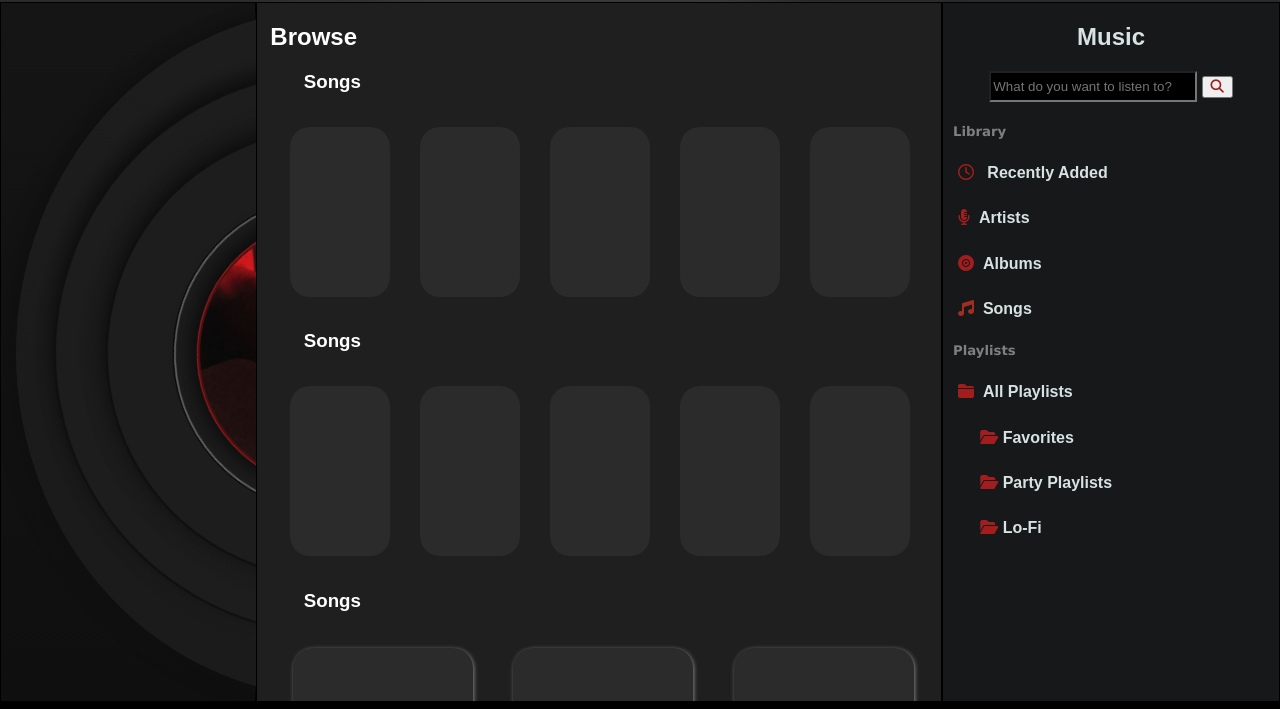
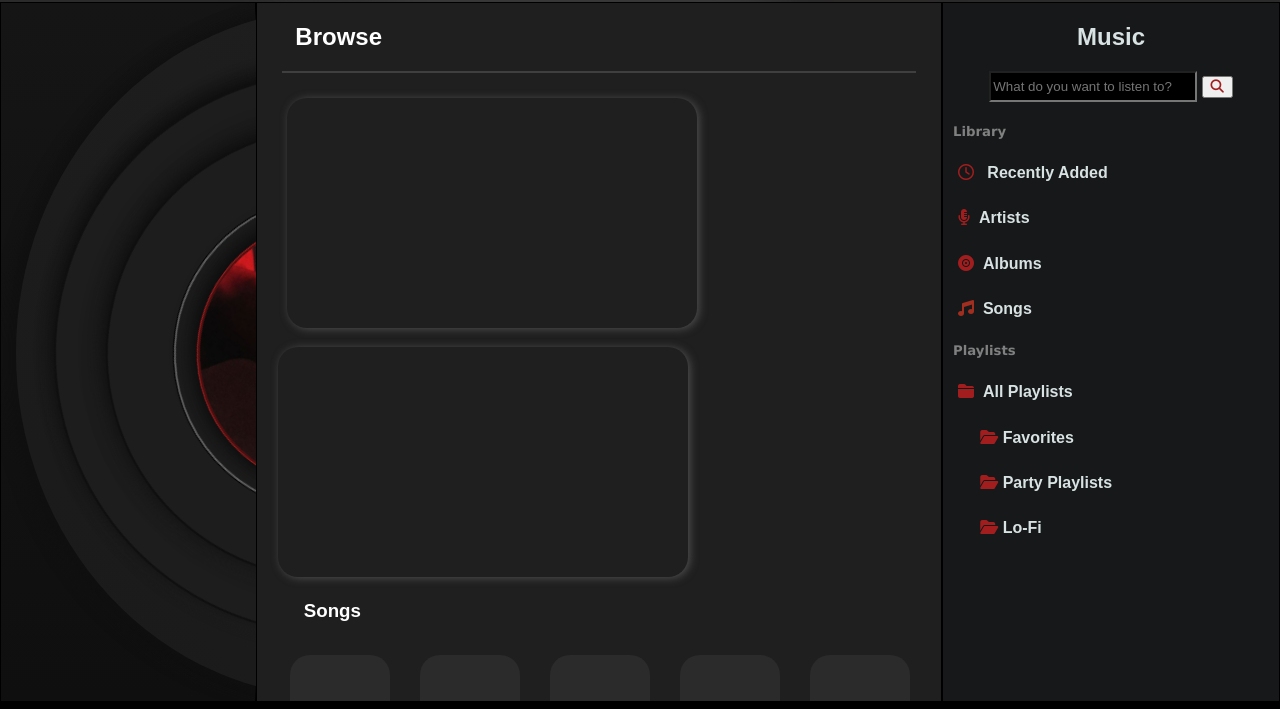
Before and after one commit to ashesbloom/music-webpage, a plain HTML site: page music.html in a window 1280 px wide. Shown: the part 91-800 px from the top of the page. Drawn offline with Linux system fonts and the light colour scheme.

Commit message:
-mayank pandey

```diff
--- a/insert.css
+++ b/insert.css
@@ -330,25 +330,58 @@
   /*background: linear-gradient(to bottom, #1f1f1f,black);/* add this if you want or do it however you want just keep
   up with theme*/
 }
-.explore,h2{color:white;}
-.box {
-  width: 420px;
+.explore,h2{
+  color:white;}
+.browser {
+  border-bottom: 2px solid #3f3f3f;
+  margin-left:25px;
+  margin-right: 25px;
+  margin-bottom: 10px;
+}
+.tile-1 {
+  width: 410px;
   height: 230px;
   border-radius: 20px;
+  margin-left:30px;
+  margin-top:15px;
+  display: inline-block;
+  box-shadow: 2px 1px 8px #4f4f4f;
+}
+@keyframes pulsate {
+  0% {
+    transform: scale(1);
+  }
+  50% {
+    transform: scale(1.1);
+  }
+  100% {
+    transform: scale(1);
+  }
+}
+.tile-2 {
+  width: 410px;
+  height: 230px;
+  margin-top:15px;
+  border-radius: 20px;
   background-color: grey;
-  margin: 18px;
+  margin-left:21px;
   display: inline-block;
-  box-shadow: 2px 1px 8px white;
-  background: url("https://img.freepik.com/premium-photo/bright-musical-background_476363-6644.jpg?w=1380");
+  box-shadow: 2px 1px 8px #4f4f4f;
+  background: url("");
+}
+.tile-2:hover{
+  animation-name:waterfall;
+  animation-duration: s;
+  animation-iteration-count: infinite;
 }
 .side4{
   width:180px;
   height:230px;
   background-color: #2b2b2b;
-  margin:18px;
+  margin: 18px;
   display:inline-block;
   border-radius: 20px;
-  box-shadow:1px 1px 4px grey;
+  box-shadow:1px 1px 4px #4d4d4d;
 }
 .side1{
   width:180px;
@@ -357,7 +390,7 @@
   background-color: #2b2b2b;
   margin:18px;
   display: inline-block;
-  box-shadow:1px 1px 4px grey;
+  box-shadow:1px 1px 4px #4d4d4d;
 }
 .side2{
   width:180px;
@@ -366,7 +399,7 @@
   background-color: #2b2b2b;
   margin:18px;
   display: inline-block;
-  box-shadow:1px 1px 4px grey;
+  box-shadow:1px 1px 4px #4d4d4d;
 }
 .side3{
   width:180px;
@@ -375,7 +408,7 @@
   background-color: #2b2b2b;
   margin:18px;
   display: inline-block;
-  box-shadow:1px 1px 4px grey;
+  box-shadow:1px 1px 4px #4d4d4d;
 }
 .row-1{
   width: 95%;
@@ -422,6 +455,7 @@
   background-color: #2b2b2b;
   margin: 15px;
 }
+
 .menu{
   border: 1px solid black;
   position: relative;
--- a/music.html
+++ b/music.html
@@ -80,7 +80,7 @@
       </div>
     </div>
     <div class="explore">
-      <h2><b>&nbsp;&nbsp;Browse</b></h2>
+      <div class="browser"><h2><b>&nbsp;&nbsp;Browse</b></h2></div>
       <div>
         <div class="tile-1"></div>
         <div class="tile-2"></div>
```
